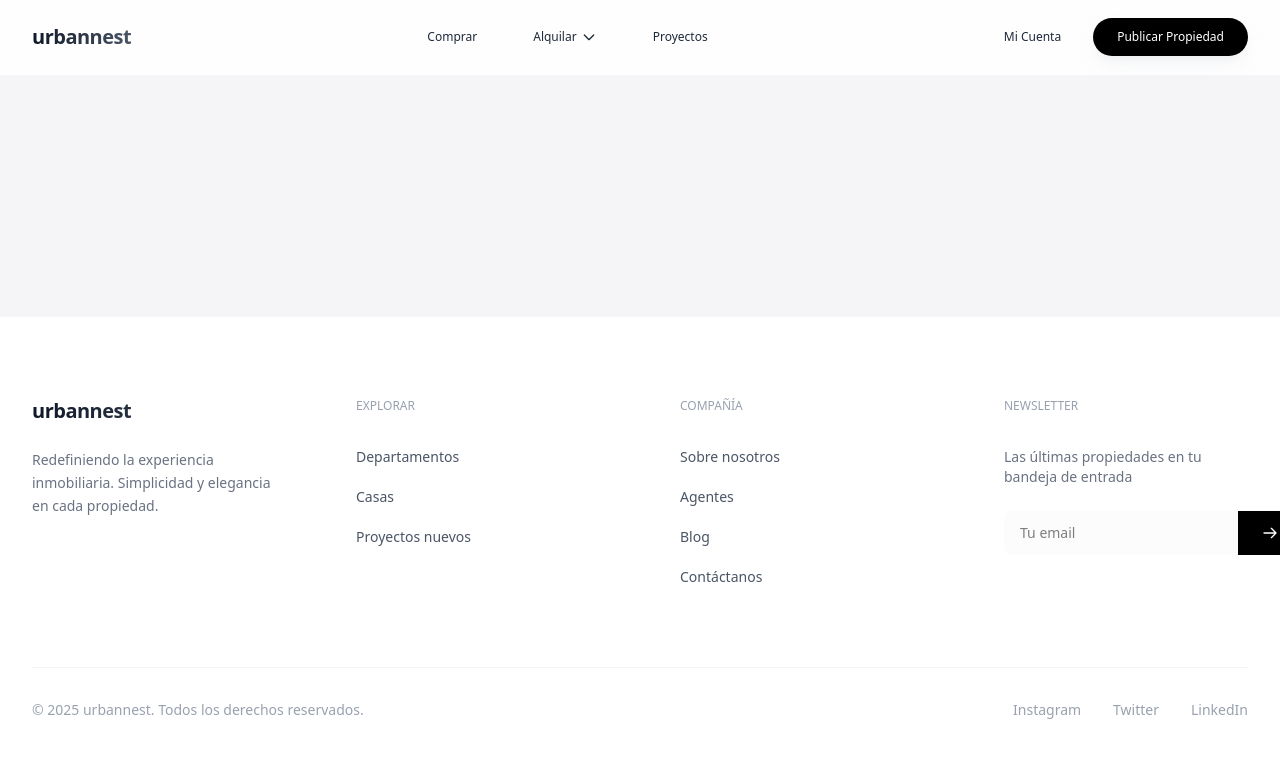
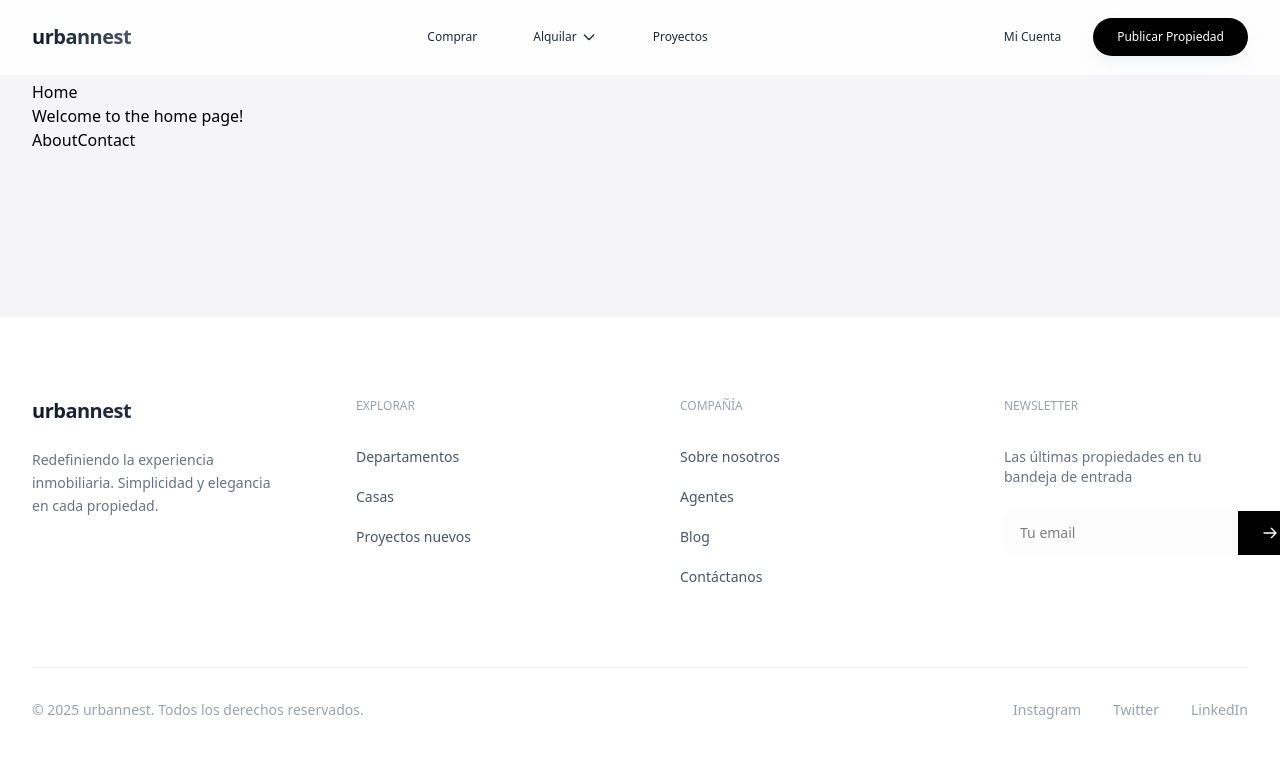
Before and after one commit to Russel-FS/ng-UrbanNest, an Angular app: page / in a window 1280 px wide. Shown: the top 758 px of the page. Built offline with nearby package versions, Linux system fonts and the light colour scheme.

Commit message:
update project and add new component home

```diff
--- a/src/app/presentation/layout/layout.component.html
+++ b/src/app/presentation/layout/layout.component.html
@@ -1,7 +1,7 @@
 <div class="min-h-screen flex flex-col bg-[#f5f5f7]">
     <!-- Header/Nav -->
     <nav class="backdrop-blur-2xl bg-white/90 fixed w-full z-50 border-b border-white/10">
-        <div class="max-w-[1400px] mx-auto relative">
+        <div class="max-w-[1500px] mx-auto relative">
             <div class="flex items-center justify-between px-8 py-4">
                 <div class="flex items-center">
                     <h3 class="text-xl font-semibold tracking-tight bg-gradient-to-r from-gray-900 to-gray-600 bg-clip-text text-transparent">
@@ -46,9 +46,9 @@
             <!-- Menú desplegable -->
             <div *ngIf="isAlquilerOpen" @fade
                  (mouseleave)="hideAlquilerMenu()"
-                 class="absolute left-0 right-0 top-full">
+                 class="absolute left-0 right-0 top-full max-w-7xl mx-auto">
                 <div class="relative z-20 mx-auto px-4 py-2">
-                    <div class="relative bg-white/70 backdrop-blur-2xl shadow-[0_15px_40px_-15px_rgba(0,0,0,0.1)] mx-auto w-full max-w-7xl rounded-2xl border border-white/20">
+                    <div class="relative bg-white shadow-[0_15px_40px_-15px_rgba(0,0,0,0.1)] mx-auto w-full max-w-7xl rounded-2xl border border-white/20">
                         <!-- Decorative elements -->
                         <div class="absolute inset-0 bg-gradient-to-b from-white/50 to-transparent rounded-2xl"></div>
 
@@ -64,7 +64,7 @@
                                                 <path stroke-linecap="round" stroke-linejoin="round" stroke-width="2" d="M9 5l7 7-7 7"/>
                                             </svg>
                                         </a>
-                                        <!-- Repetir para otros elementos -->
+
                                     </div>
                                 </div>
 
@@ -88,7 +88,7 @@
                                             <h4 class="font-medium text-gray-900 group-hover:text-black transition-colors duration-300">Apartamento Premium</h4>
                                             <p class="text-gray-500 text-sm mt-1">Desde $1,200/mes</p>
                                         </div>
-                                        <!-- Repetir para segunda card -->
+
                                     </div>
                                 </div>
                             </div>
@@ -106,7 +106,7 @@
 
     <!-- Footer -->
     <footer class="bg-white">
-        <div class="max-w-[1400px] mx-auto px-8 py-20">
+        <div class="max-w-[1500px] mx-auto px-8 py-20">
             <div class="grid grid-cols-1 md:grid-cols-4 gap-20">
                 <div class="space-y-6">
                     <h3 class="text-xl font-semibold tracking-tight bg-gradient-to-r from-gray-900 to-gray-600 bg-clip-text text-transparent">
--- /dev/null
+++ b/src/app/presentation/pages/home/home.component.html
@@ -0,0 +1,6 @@
+<div class="max-w-[1500px] mx-auto px-8">
+    <h1>Home</h1>
+    <p>Welcome to the home page!</p>
+    <a routerLink="/about">About</a>
+    <a routerLink="/contact">Contact</a>
+</div>
```
Also changed, not shown: src/app/app.routes.ts (+12 -4 lines), src/app/presentation/pages/home/home.component.ts (added, +11 -0 lines), src/app/presentation/pages/home/home.component.css (added), 1 other file (tests, documents, lock files or other folders).
